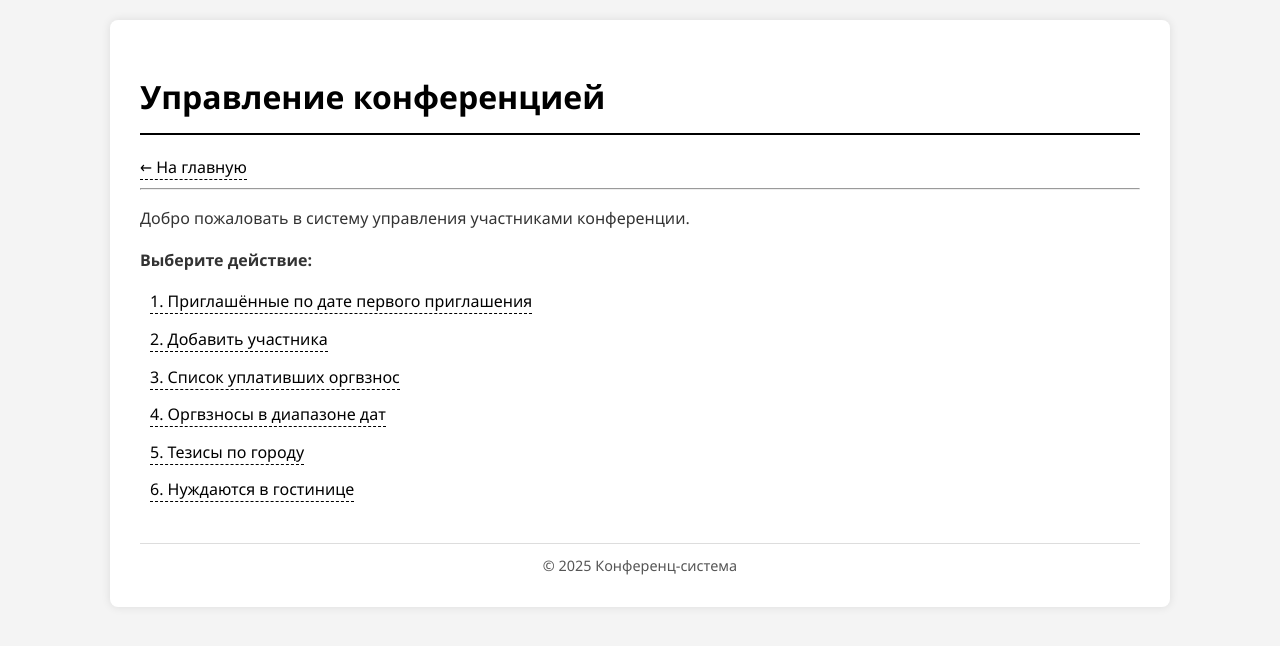
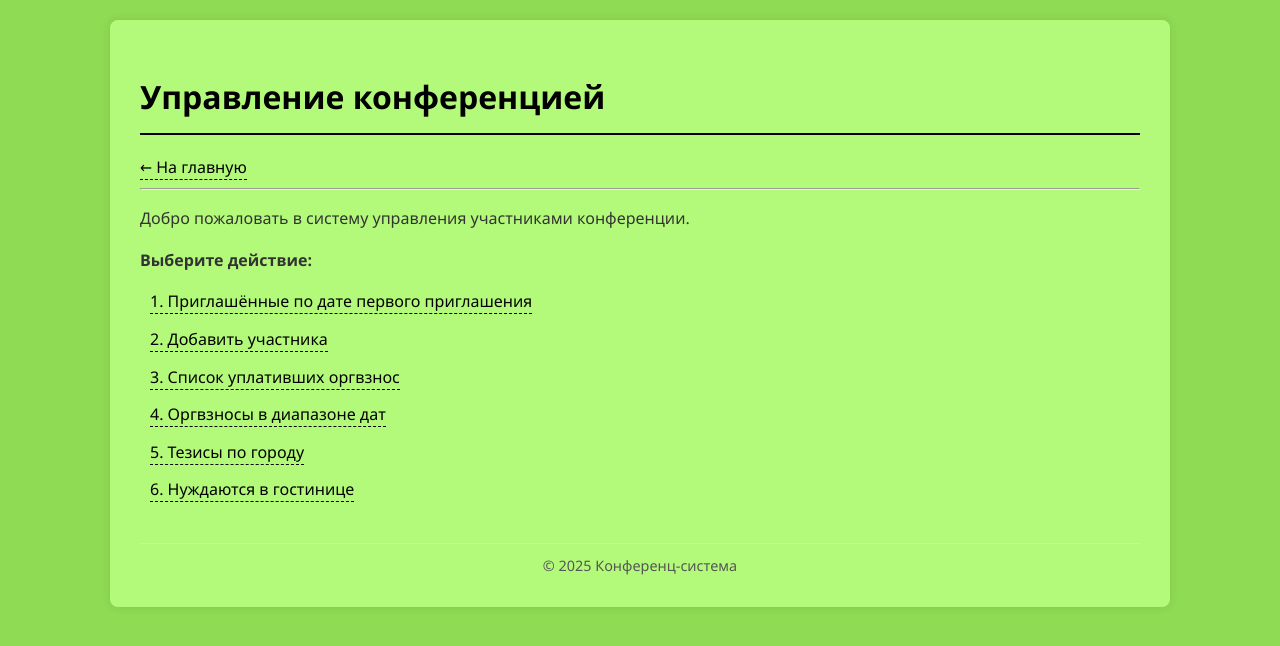
Before and after one commit to Zhdannikov/dev_for_conf, a Flask app: page / in a window 1280 px wide. Shown: the top 646 px of the page. Run offline with Flask 3, Linux system fonts and the light colour scheme.

Commit message:
body change

```diff
--- a/static/css/style.css
+++ b/static/css/style.css
@@ -2,7 +2,7 @@
 
 body {
     font-family: 'Segoe UI', Tahoma, Geneva, Verdana, sans-serif;
-    background-color: #f4f4f4;
+    background-color: #8fdb54;
     color: #333;
     margin: 0;
     padding: 20px;
@@ -12,7 +12,7 @@ body {
 .container {
     max-width: 1000px;
     margin: 0 auto;
-    background-color: white;
+    background-color: rgb(179, 250, 122);
     padding: 30px;
     border-radius: 8px;
     box-shadow: 0 0 10px rgba(0, 0, 0, 0.1);
@@ -49,7 +49,7 @@ li {
 }
 
 form {
-    background-color: #f9f9f9;
+    background-color: #8fdb54;
     padding: 20px;
     border: 1px solid #ddd;
     border-radius: 6px;
```
